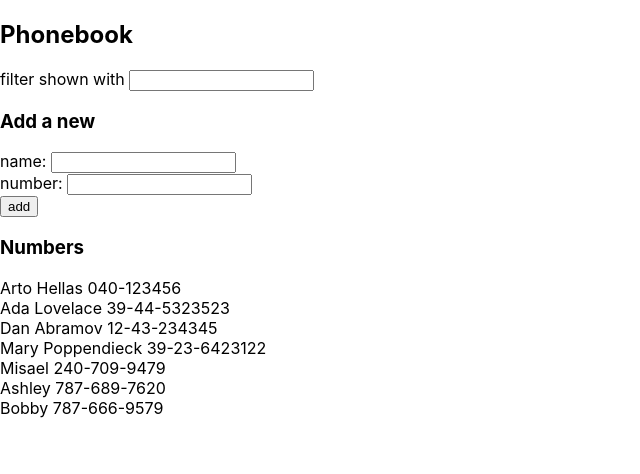
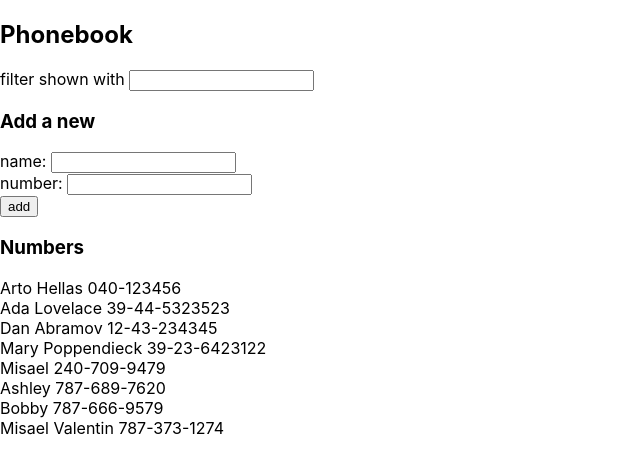
Before and after one commit to misaelvf2/fullstack, a React (Create React App) app in the folder part2/phonebook/: page / in a window 1280 px wide. Shown: the top 474 px of the page, without its empty margins (0-640 px from the left). Built offline with nearby package versions, Linux system fonts and the light colour scheme; data requests are answered from the project's data file.

Commit message:
Exercise 2.16

```diff
--- a/part2/phonebook/db.json
+++ b/part2/phonebook/db.json
@@ -34,6 +34,11 @@
       "name": "Bobby",
       "number": "787-666-9579",
       "id": 7
+    },
+    {
+      "name": "Misael Valentin",
+      "number": "787-373-1274",
+      "id": 8
     }
   ]
 }
--- a/part2/phonebook/src/App.js
+++ b/part2/phonebook/src/App.js
@@ -1,8 +1,8 @@
 import React, { useEffect, useState } from 'react'
-import axios from 'axios'
 import Persons from './components/Persons'
 import PersonForm from './components/PersonForm'
 import Filter from './components/Filter'
+import personService from './services/persons'
 
 const App = () => {
   const [ persons, setPersons ] = useState([])
@@ -12,11 +12,11 @@
   const [ personsToShow, setPersonsToShow ] = useState([])
 
   useEffect(() => {
-    axios
-      .get('http://localhost:3001/persons')
-      .then(response => {
-        setPersons(response.data)
-        setPersonsToShow(response.data)
+    personService
+      .getAll()
+      .then(initialPersons => {
+        setPersons(initialPersons)
+        setPersonsToShow(initialPersons)
       })
   }, [])
 
@@ -49,11 +49,11 @@
         name: newName,
         number: newNumber
       }
-      axios
-        .post('http://localhost:3001/persons', personObject)
-        .then(response => {
-          setPersons(persons.concat(response.data))
-          setPersonsToShow(persons.concat(response.data))
+      personService
+        .create(personObject)
+        .then(returnedPerson => {
+          setPersons(persons.concat(returnedPerson))
+          setPersonsToShow(persons.concat(returnedPerson))
           setNewName('')
           setNewNumber('')
         })
--- /dev/null
+++ b/part2/phonebook/src/services/persons.js
@@ -0,0 +1,21 @@
+import axios from 'axios'
+const baseUrl = 'http://localhost:3001/persons'
+
+const getAll = () => {
+  const request = axios.get(baseUrl)
+  return request.then(response => response.data)
+}
+
+
+const create = newObject => {
+  const request = axios.post(baseUrl, newObject)
+  return request.then(response => response.data)
+}
+
+
+const update = (id, newObject) => {
+  const request = axios.put(`${baseUrl}/${id}`, newObject)
+  return request.then(response => response.data)
+}
+
+export default { getAll, create, update }
```
